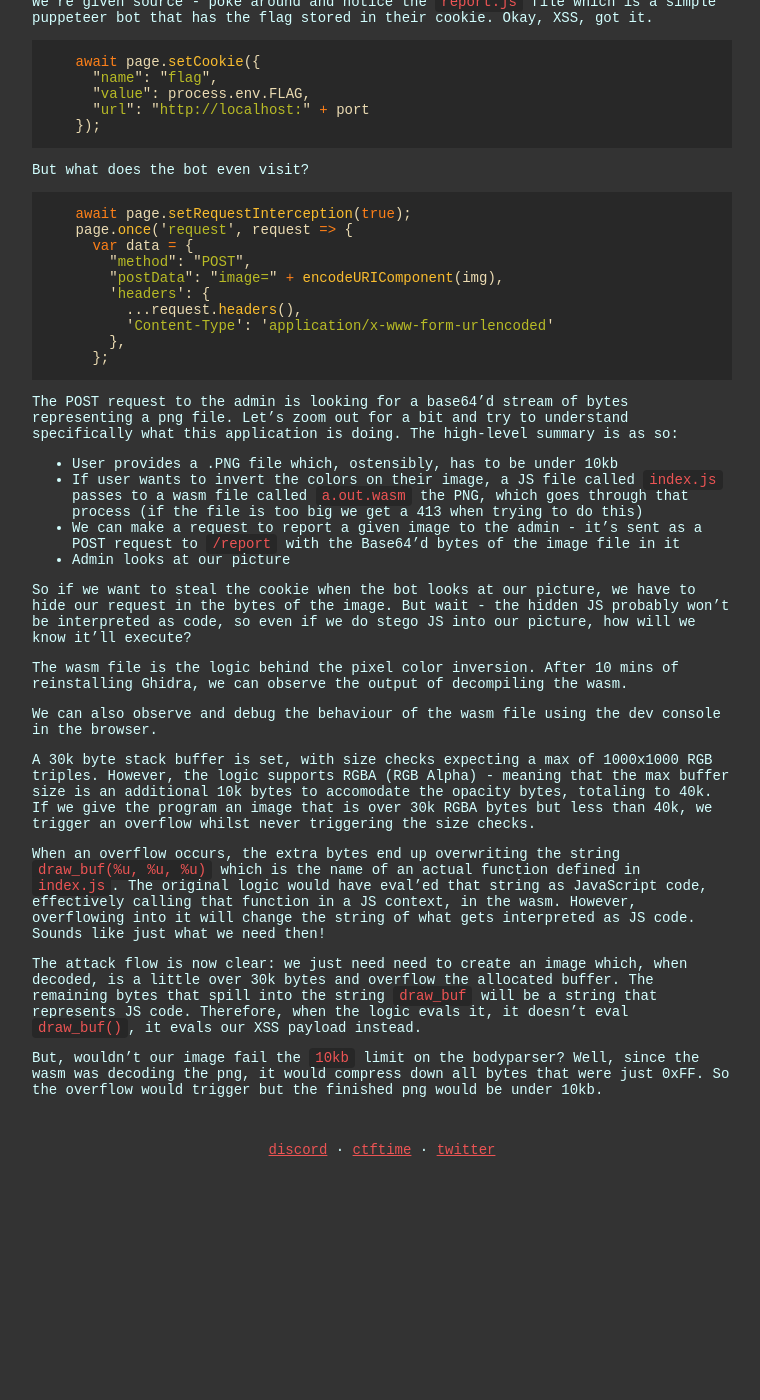
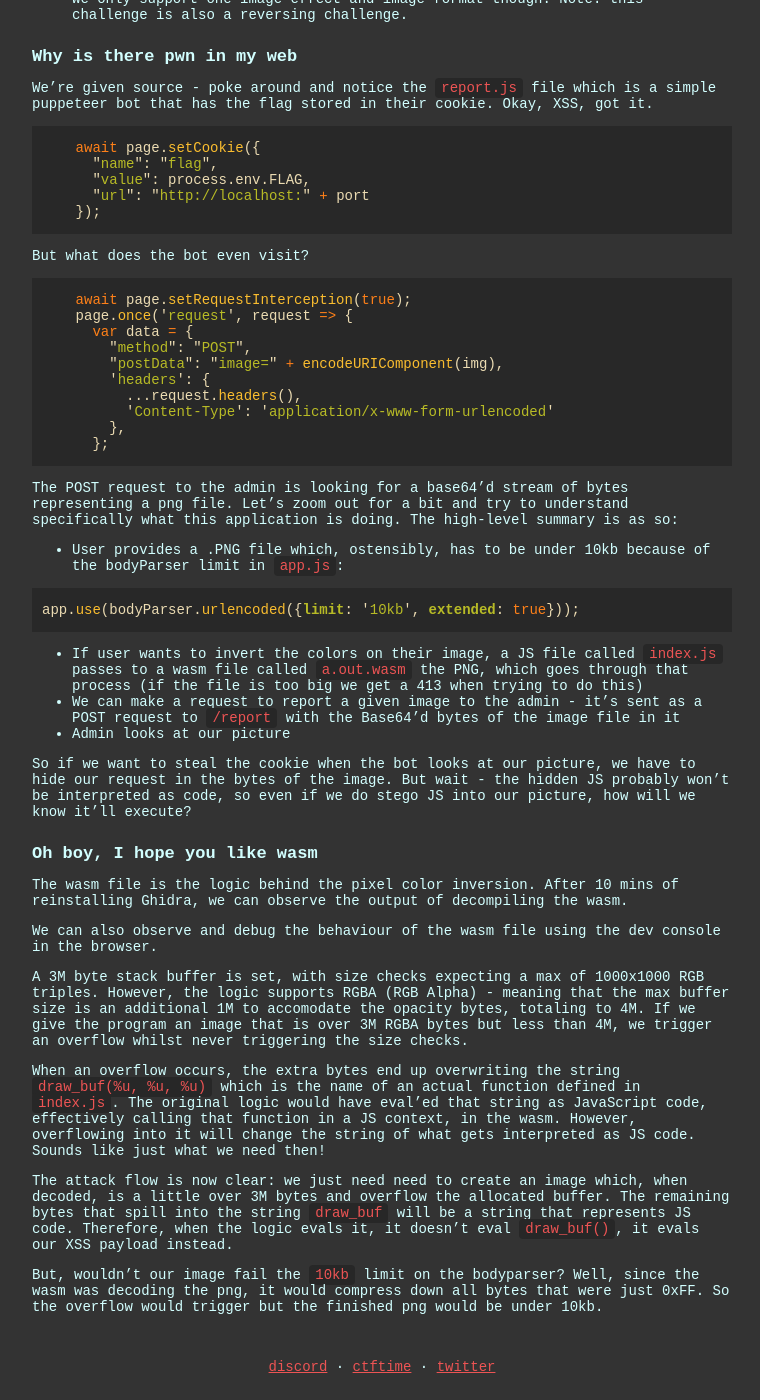
Before and after one commit to ubcctf/ubcctf.github.io, a Jekyll site: the page built from _posts/2022-3-13-UTCTF-HTML2PDF.md, in a window 1280 px wide and 1400 px high, scrolled down 1703 px. Shown: the whole window, without its empty margins (258-1018 px from the left). Built offline with Jekyll 4.4.1, drawn with Linux system fonts in a browser that asks for light colours; some web fonts are replaced; before the commit the page ends 2886 px from its top, so only the background shows below that; some of the changed text lies outside the part shown.

Commit message:
i cant read

````diff
--- a/_posts/2022-3-13-UTCTF-HTML2PDF.md
+++ b/_posts/2022-3-13-UTCTF-HTML2PDF.md
@@ -38,7 +38,11 @@ The username is now known: WeakPasswordAdmin. Now, we simply need to bruteforce
 
 # Sigma
 
+## Challenge description
+
 > Our new image processing tool runs completely in your browser! Right now we only support one image effect and image format though. Note: this challenge is also a reversing challenge.
+
+## Why is there pwn in my web
 
 We're given source - poke around and notice the `report.js` file which is a simple puppeteer bot that has the flag stored in their cookie. Okay, XSS, got it.
 
@@ -67,22 +71,28 @@ But what does the bot even visit?
 
 The POST request to the admin is looking for a base64'd stream of bytes representing a png file. Let's zoom out for a bit and try to understand specifically what this application is doing. The high-level summary is as so:
 
-- User provides a .PNG file which, ostensibly, has to be under 10kb
+- User provides a .PNG file which, ostensibly, has to be under 10kb because of the bodyParser limit in `app.js`:
+
+``` js
+app.use(bodyParser.urlencoded({limit: '10kb', extended: true}));
+```
 - If user wants to invert the colors on their image, a JS file called `index.js` passes to a wasm file called `a.out.wasm` the PNG, which goes through that process (if the file is too big we get a 413 when trying to do this)
 - We can make a request to report a given image to the admin - it's sent as a POST request to `/report` with the Base64'd bytes of the image file in it
 - Admin looks at our picture
 
 So if we want to steal the cookie when the bot looks at our picture, we have to hide our request in the bytes of the image. But wait - the hidden JS probably won't be interpreted as code, so even if we do stego JS into our picture, how will we know it'll execute?
 
+## Oh boy, I hope you like wasm
+
 The wasm file is the logic behind the pixel color inversion. After 10 mins of reinstalling Ghidra, we can observe the output of decompiling the wasm.
 
 We can also observe and debug the behaviour of the wasm file using the dev console in the browser.
 
 
-A 30k byte stack buffer is set, with size checks expecting a max of 1000x1000 RGB triples. However, the logic supports RGBA (RGB Alpha) - meaning that the max buffer size is an additional 10k bytes to accomodate the opacity bytes, totaling to 40k. If we give the program an image that is over 30k RGBA bytes but less than 40k, we trigger an overflow whilst never triggering the size checks.
+A 3M byte stack buffer is set, with size checks expecting a max of 1000x1000 RGB triples. However, the logic supports RGBA (RGB Alpha) - meaning that the max buffer size is an additional 1M to accomodate the opacity bytes, totaling to 4M. If we give the program an image that is over 3M RGBA bytes but less than 4M, we trigger an overflow whilst never triggering the size checks.
 
 When an overflow occurs, the extra bytes end up overwriting the string `draw_buf(%u, %u, %u)` which is the name of an actual function defined in `index.js`. The original logic would have eval'ed that string as JavaScript code, effectively calling that function in a JS context, in the wasm. However, overflowing into it will change the string of what gets interpreted as JS code. Sounds like just what we need then!
 
-The attack flow is now clear: we just need need to create an image which, when decoded, is a little over 30k bytes and overflow the allocated buffer. The remaining bytes that spill into the string `draw_buf` will be a string that represents JS code. Therefore, when the logic evals it, it doesn't eval `draw_buf()`, it evals our XSS payload instead.
+The attack flow is now clear: we just need need to create an image which, when decoded, is a little over 3M bytes and overflow the allocated buffer. The remaining bytes that spill into the string `draw_buf` will be a string that represents JS code. Therefore, when the logic evals it, it doesn't eval `draw_buf()`, it evals our XSS payload instead.
 
 But, wouldn't our image fail the `10kb` limit on the bodyparser? Well, since the wasm was decoding the png, it would compress down all bytes that were just 0xFF. So the overflow would trigger but the finished png would be under 10kb.
````
Also changed, not shown: other parts of _posts/2022-3-13-UTCTF-HTML2PDF.md (+1 -1 lines).
